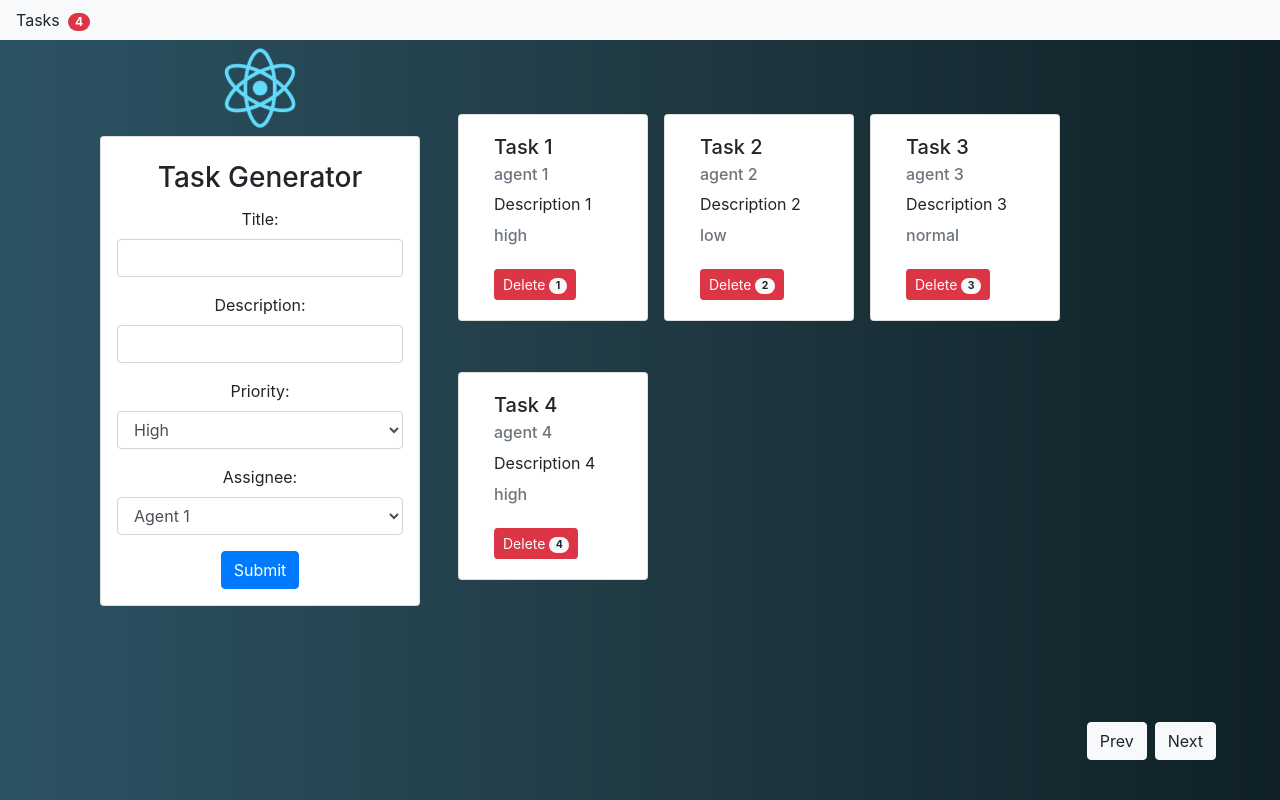
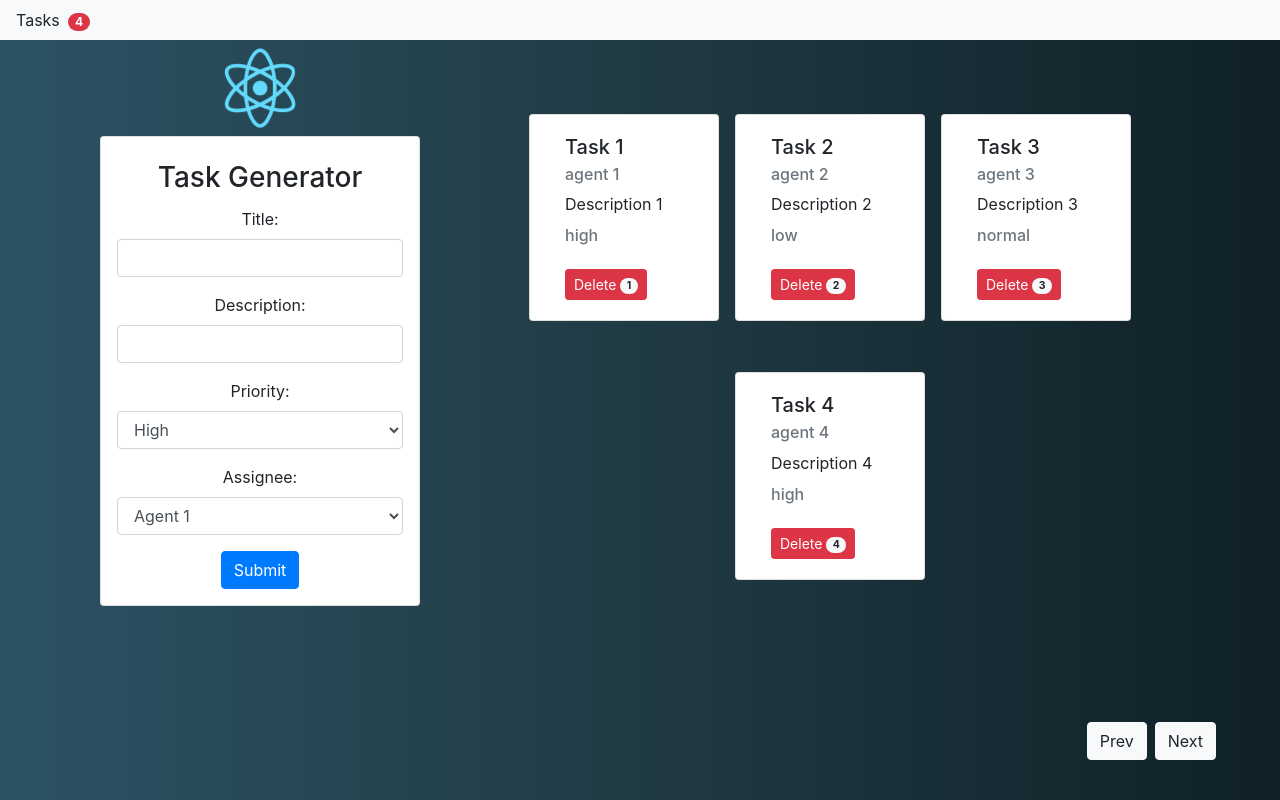
Before and after one commit to caceresfjulian/to_do_app, a React (Create React App) app: page / in a window 1280 px wide. Built offline with nearby package versions, Linux system fonts and the light colour scheme.

Commit message:
Adjust tasks alignment

```diff
--- a/src/components/TodoList/TodoList.js
+++ b/src/components/TodoList/TodoList.js
@@ -4,7 +4,7 @@ import Todos from '../Todos/Todos';
 class TodoList extends React.Component {
     render(){
         return(
-            <div className="row align-items-center h-100">
+            <div className="row align-items-center h-100 justify-content-center">
                 {
                     this.props.todos.map(todo => {
                         if (this.props.todos.indexOf(todo) < this.props.rangeTop && this.props.todos.indexOf(todo) >= this.props.rangeBottom){
```
